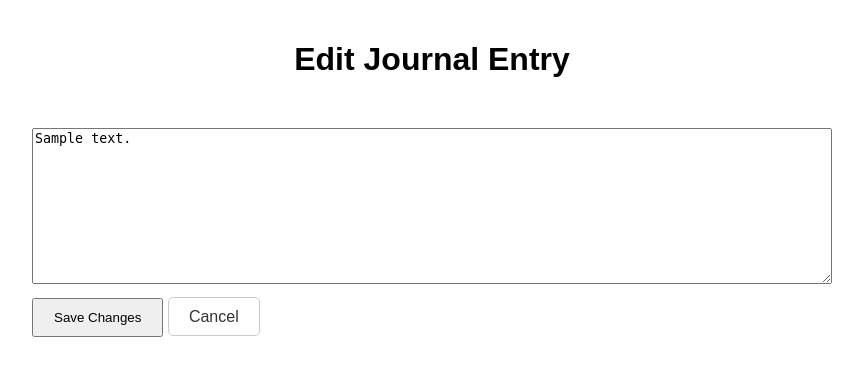
After one commit to krgirard33/ProjectEcho, a Flask app: page /edit/1 in a window 1280 px wide. The commit adds this page. Shown: the top 376 px of the page, without its empty margins (208-1071 px from the left). Run offline with Flask 2, Linux system fonts and the light colour scheme; tables that the repository leaves empty hold one stand-in row (values such as "Sample post").

Commit message:
Can now edit/click entries.

```diff
--- a/app.py
+++ b/app.py
@@ -51,6 +51,26 @@ def index():
 
     return render_template('index.html', entries_by_date=reversed(entries_by_date.items()))
 
+@app.route('/edit/<int:entry_id>', methods=('GET', 'POST'))
+def edit(entry_id):
+    conn = get_db_connection()
+    entry = conn.execute('SELECT * FROM entries WHERE id = ?', (entry_id,)).fetchone()
+
+    if request.method == 'POST':
+        content = request.form['content']
+        conn.execute('UPDATE entries SET content = ? WHERE id = ?', (content, entry_id))
+        conn.commit()
+        conn.close()
+        return redirect(url_for('index'))
+
+    entry = conn.execute('SELECT * FROM entries WHERE id = ?', (entry_id,)).fetchone()
+    conn.close()
+
+    if entry is None:
+        return "Entry not found.", 404
+
+    return render_template('edit.html', entry=entry)
+
 if __name__ == '__main__':
     # This check ensures the code runs only in the main process
     if os.environ.get('WERKZEUG_RUN_MAIN') == 'true':
--- /dev/null
+++ b/templates/edit.html
@@ -0,0 +1,57 @@
+<!DOCTYPE html>
+<html lang="en">
+<head>
+    <meta charset="UTF-8">
+    <meta name="viewport" content="width=device-width, initial-scale=1.0">
+    <title>Edit Entry - Project Echo</title>
+    <style>
+        body {
+            font-family: sans-serif;
+            max-width: 800px;
+            margin: auto;
+            padding: 20px;
+        }
+
+        h1 {
+            text-align: center;
+        }
+
+        .edit-form-container {
+            margin-top: 50px;
+        }
+
+        textarea {
+            width: 100%;
+            box-sizing: border-box;
+        }
+
+        .button-container {
+            margin-top: 10px;
+        }
+
+            .button-container button {
+                padding: 10px 20px;
+            }
+
+            .button-container a {
+                padding: 10px 20px;
+                text-decoration: none;
+                color: #333;
+                border: 1px solid #ccc;
+                border-radius: 5px;
+            }
+    </style>
+</head>
+<body>
+    <h1>Edit Journal Entry</h1>
+    <div class="edit-form-container">
+        <form method="post" action="{{ url_for('edit', entry_id=entry.id) }}">
+            <textarea name="content" rows="10" cols="50">{{ entry.content }}</textarea>
+            <div class="button-container">
+                <button type="submit">Save Changes</button>
+                <a href="{{ url_for('index') }}">Cancel</a>
+            </div>
+        </form>
+    </div>
+</body>
+</html>
```
Also changed, not shown: static/style.css (+18 -1 lines), templates/index.html (+6 -3 lines), README.md.
